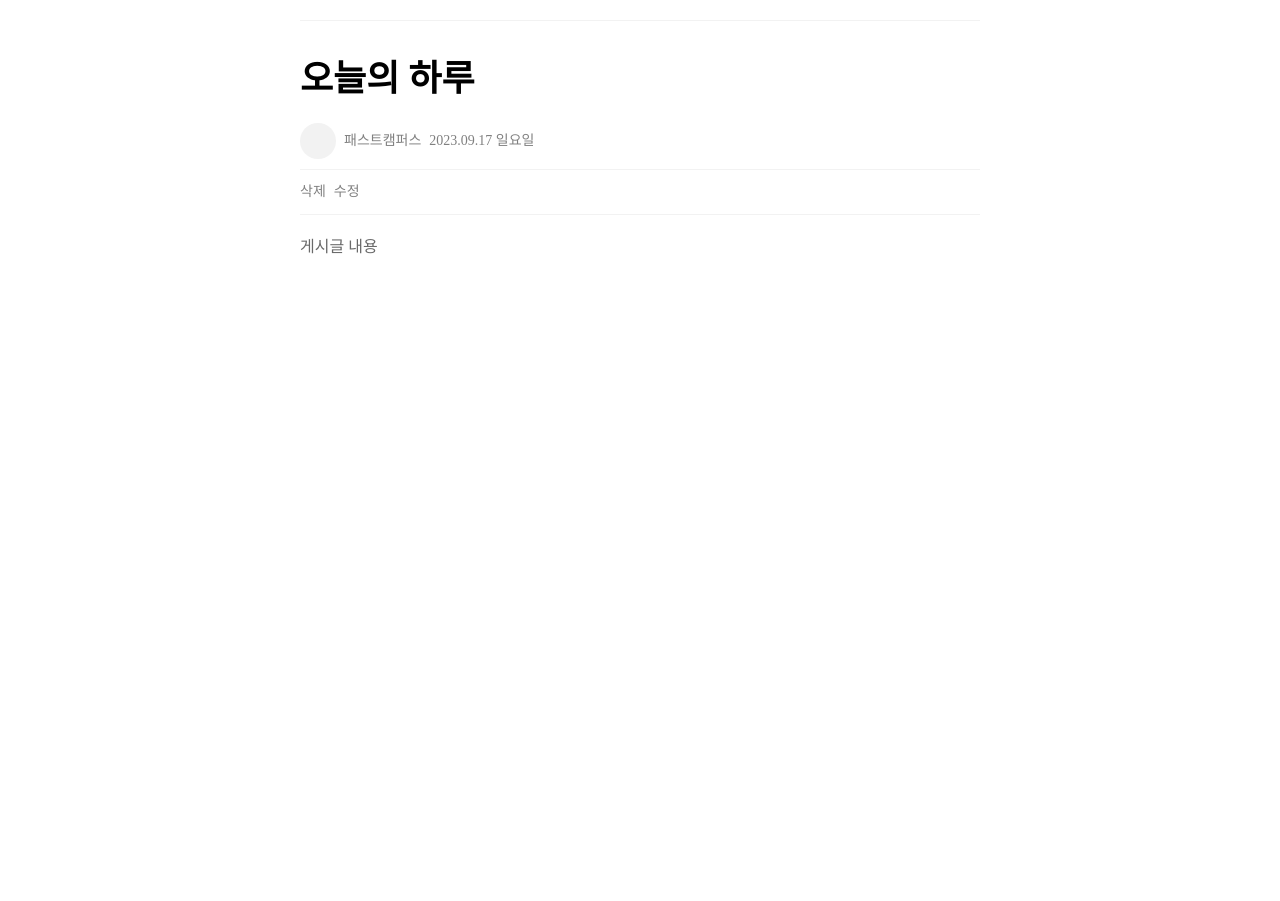
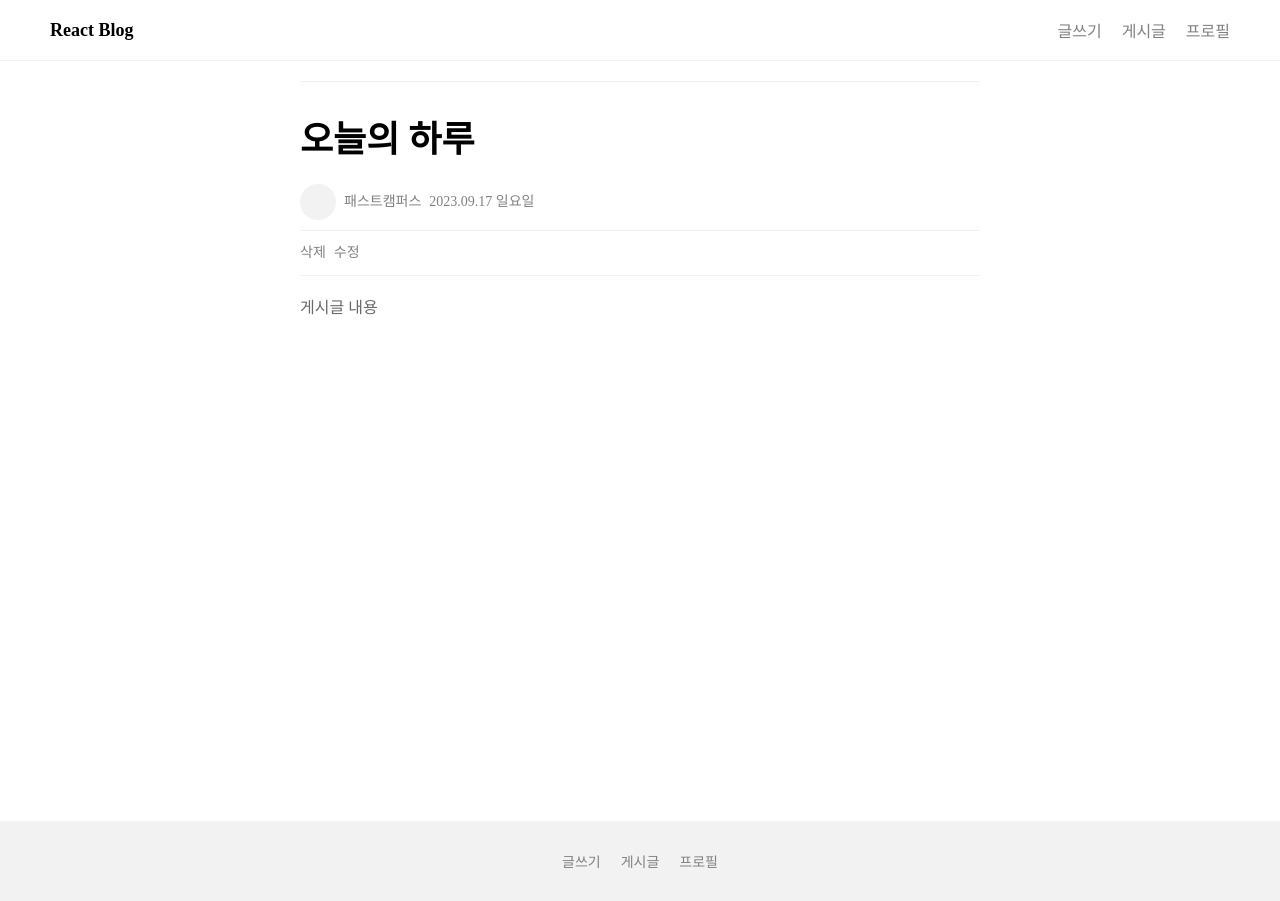
Before and after one commit to choiseona/onlineLecture, a React (Vite) app: page /posts/0 in a window 1280 px wide. Before the commit the page ends 800 px from the top, so only its background shows below. Built offline with nearby package versions, Linux system fonts and the light colour scheme.

Commit message:
feat: 상세보기 페이지 컴포넌트화

```diff
--- a/src/pages/posts/detail.tsx
+++ b/src/pages/posts/detail.tsx
@@ -1,7 +1,15 @@
+import Footer from "../../components/Footer";
+import Header from "../../components/Header";
 import PostDetail from "../../components/PostDetail";
 
 function Post() {
-  return <PostDetail />;
+  return (
+    <>
+      <Header />
+      <PostDetail />
+      <Footer />
+    </>
+  );
 }
 
 export default Post;
```
